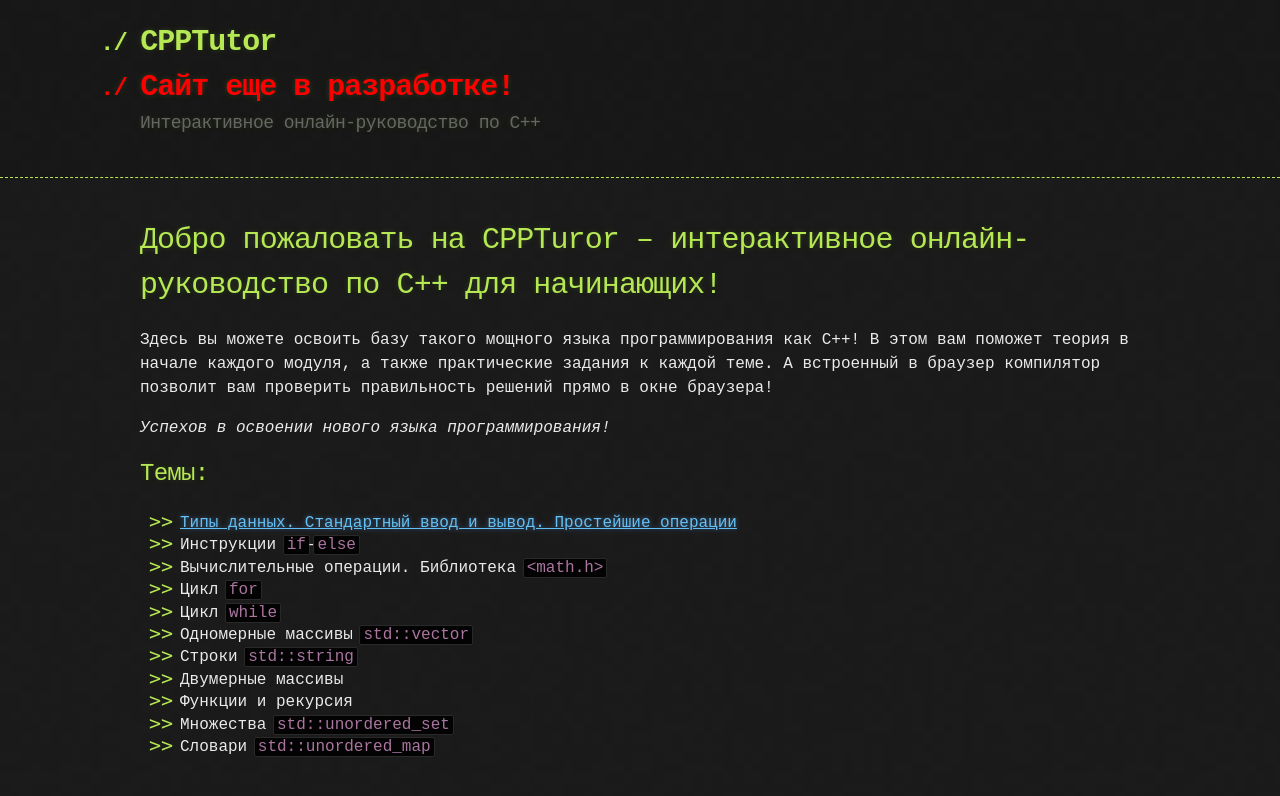
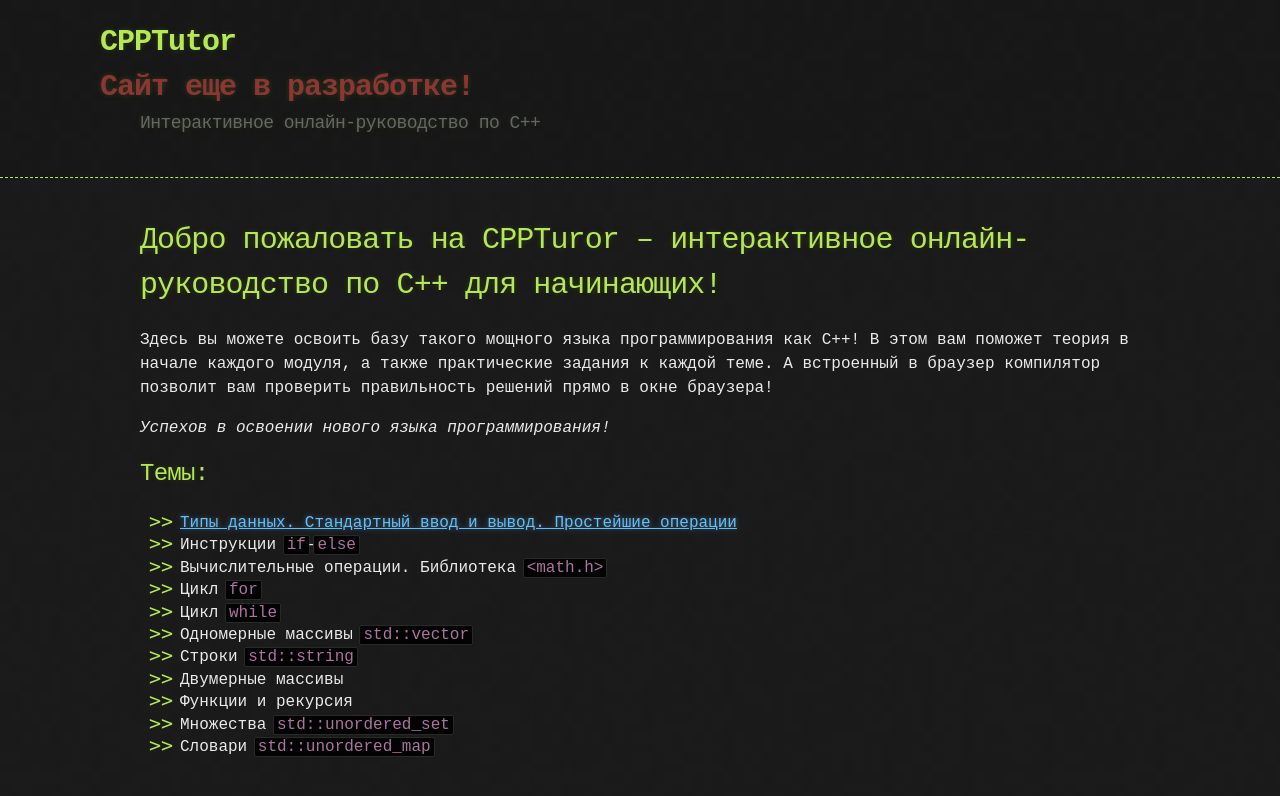
Before and after one commit to cpptutorWeb/cpptutorweb.github.io, a Jekyll site: the page built from index.md, in a window 1280 px wide. Shown: the top 796 px of the page. Built offline with Jekyll 4.4.1, drawn with Linux system fonts in a browser that asks for light colours; our own code applies the rules of GitHub Pages for plain Markdown files.

Commit message:
theme upd

```diff
--- a/_layouts/default.html
+++ b/_layouts/default.html
@@ -16,7 +16,7 @@
       <div class="container">
         <a id="a-title" href="https://cpptutorweb.github.io/">
           <h1>CPPTutor</h1>
-          <h1 style="color:red"> Сайт еще в разработке!</h1>
+          <h1 style="color:rgba(170, 58, 58, 0.79)"> Сайт еще в разработке!</h1>
         </a>
         <h2>Интерактивное онлайн-руководство по C++</h2>
       </div>
--- a/_sass/jekyll-theme-hacker.scss
+++ b/_sass/jekyll-theme-hacker.scss
@@ -78,7 +78,6 @@ header h1 {
 
 
 header h1:before {
-  content: "./ ";
   font-size: 24px;
 }
 
```
